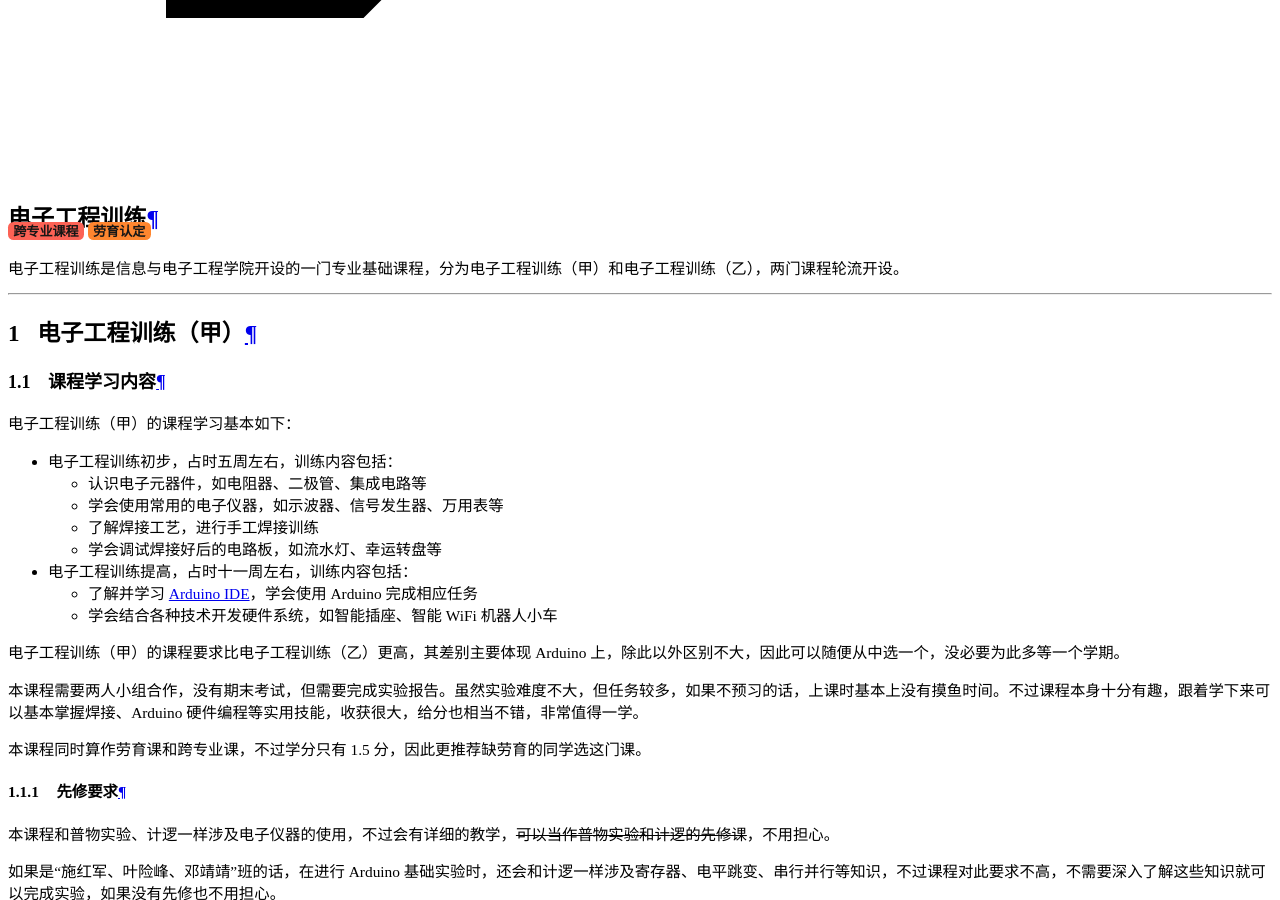
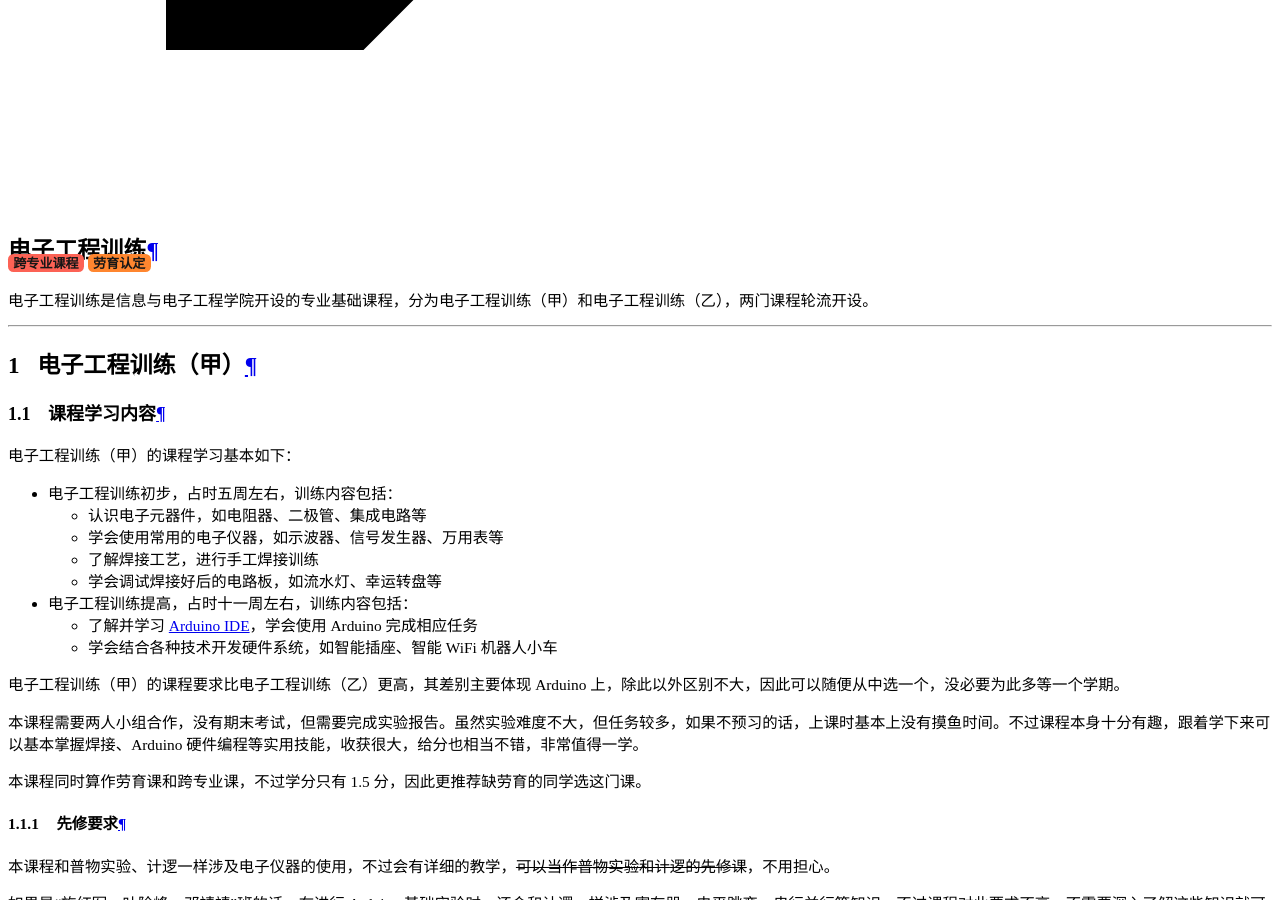
Before and after one commit to ZJU-Turing/TuringCourses, an MkDocs documentation site: the page built from docs/others/electronic_engineering_training/index.md, in a window 1280 px wide and 900 px high, scrolled down 17942 px. Built offline with MkDocs 1.6.1 and Material for MkDocs 9.7.7, drawn with Linux system fonts in a browser that asks for light colours; comment, search, counter and statistics services are not loaded.

Commit message:
style: fix

```diff
--- a/docs/others/electronic_engineering_training/index.md
+++ b/docs/others/electronic_engineering_training/index.md
@@ -1,16 +1,10 @@
----
-fold_toc: True
-abbrs:
-    - 信电类
----
-
 # 电子工程训练
 <div class="badges">
 <span class="badge cross-badge">跨专业课程</span>
 <span class="badge labor-badge">劳育认定</span>
 </div>
 
-电子工程训练是信息与电子工程学院开设的一门专业基础课程，分为电子工程训练（甲）和电子工程训练（乙），两门课程轮流开设。
+电子工程训练是信息与电子工程学院开设的专业基础课程，分为电子工程训练（甲）和电子工程训练（乙），两门课程轮流开设。
 
 ---
 
```
